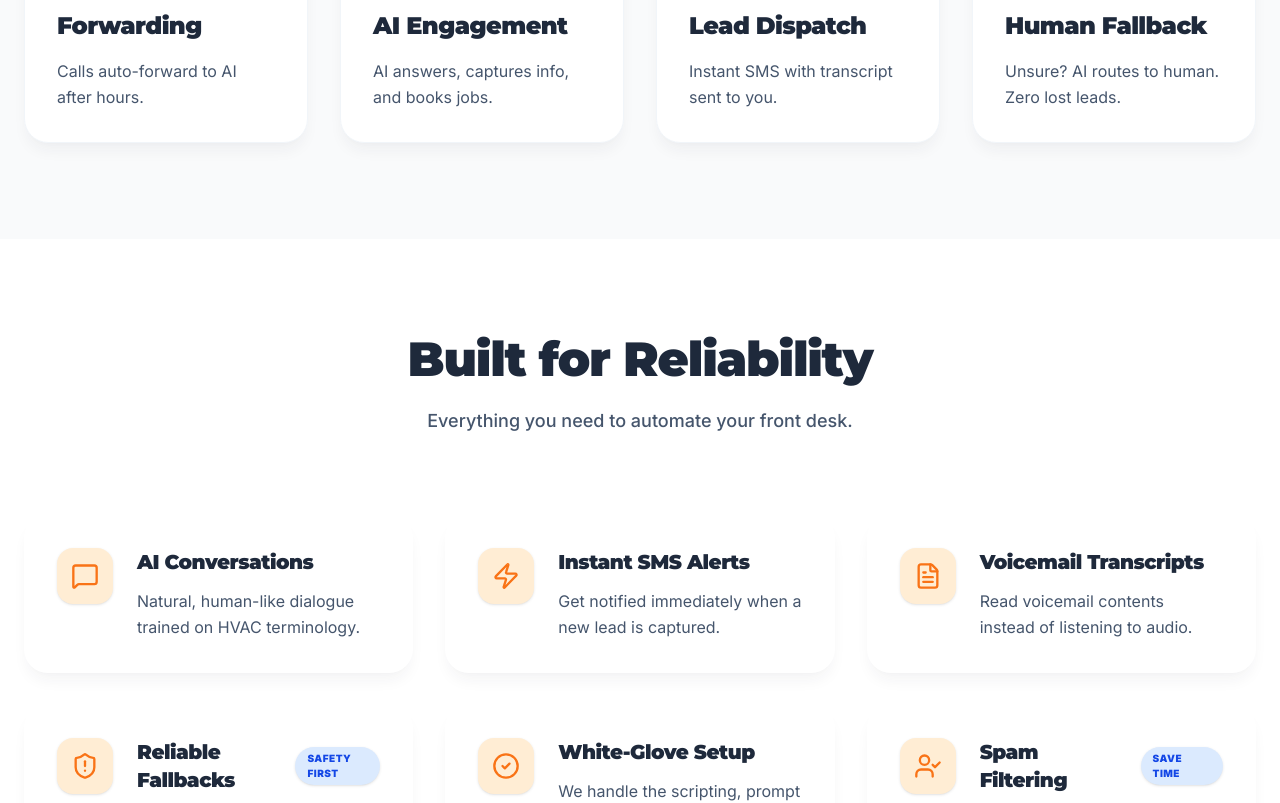
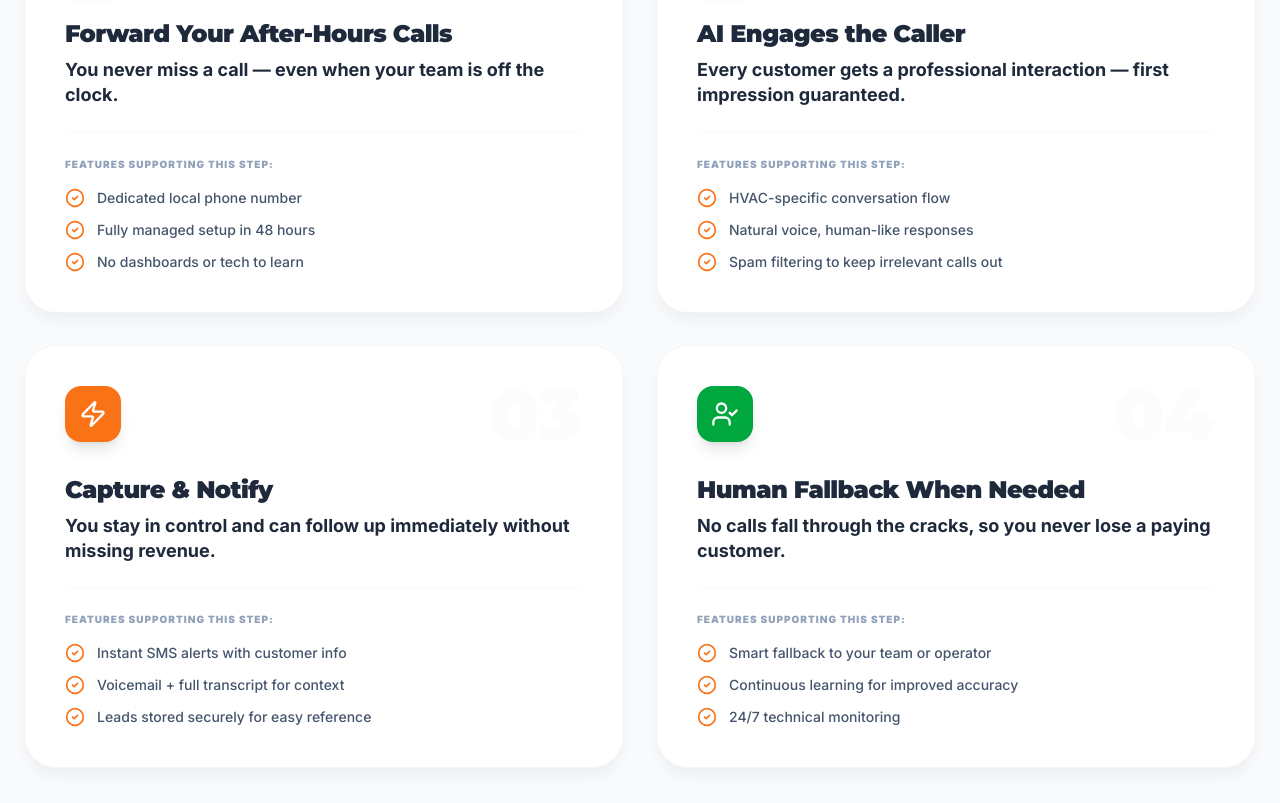
Before and after one commit to denegria/AI-Receptionist-Site, a Next.js app: page / in a window 1280 px wide. Shown: the part 1680-2483 px from the top of the page. Built offline with nearby package versions, Linux system fonts and the light colour scheme.

Commit message:
Integrated How It Works and Features into outcome-first flow

```diff
--- a/app/page.tsx
+++ b/app/page.tsx
@@ -85,7 +85,6 @@ export default function LandingPage() {
               className="hidden md:flex items-center gap-8"
             >
               <a href="#how-it-works" className="text-sm font-semibold hover:text-cta transition-colors">How It Works</a>
-              <a href="#features" className="text-sm font-semibold hover:text-cta transition-colors">Features</a>
               <a href="#pricing" className="text-sm font-semibold hover:text-cta transition-colors">Pricing</a>
               <a href="#contact" className="bg-cta text-white px-6 py-2.5 rounded-xl font-bold text-sm hover:bg-orange-600 transition-all shadow-cta-glow">
                 Get Started
@@ -115,7 +114,6 @@ export default function LandingPage() {
             >
               <div className="px-4 py-6 space-y-4">
                 <a href="#how-it-works" className="block text-base font-bold" onClick={() => setIsMenuOpen(false)}>How It Works</a>
-                <a href="#features" className="block text-base font-bold" onClick={() => setIsMenuOpen(false)}>Features</a>
                 <a href="#pricing" className="block text-base font-bold" onClick={() => setIsMenuOpen(false)}>Pricing</a>
                 <a href="#contact" className="block w-full text-center bg-cta text-white px-5 py-3 rounded-xl font-bold shadow-cta-glow" onClick={() => setIsMenuOpen(false)}>
                   Get Started Now
@@ -213,7 +211,7 @@ export default function LandingPage() {
         </div>
       </section>
 
-      {/* How It Works */}
+      {/* Integrated How It Works & Features Flow */}
       <section id="how-it-works" className="py-24 bg-bg-gray overflow-hidden">
         <div className="max-w-7xl mx-auto px-4 sm:px-6">
           <motion.div
@@ -222,38 +220,43 @@ export default function LandingPage() {
             viewport={{ once: true }}
             className="text-center mb-20"
           >
-            <h2 className="font-headline text-4xl md:text-5xl font-black mb-6 tracking-tight">How it Works</h2>
-            <p className="text-slate-600 max-w-2xl mx-auto text-lg">Seamless integration with your existing workflow.</p>
+            <h2 className="font-headline text-4xl md:text-5xl font-black mb-6 tracking-tight">How It Works</h2>
+            <p className="text-slate-600 max-w-2xl mx-auto text-lg font-medium">A complete front-office automation built specifically for HVAC pros.</p>
           </motion.div>
 
-          <div className="grid md:grid-cols-4 gap-8 relative">
-            {/* Connecting Line (Desktop) */}
-            <div className="hidden md:block absolute top-12 left-0 w-full h-0.5 bg-slate-200 -z-10"></div>
-
+          <div className="grid md:grid-cols-2 gap-8">
             {[
               {
+                step: "01",
+                title: "Forward Your After-Hours Calls",
+                benefit: "You never miss a call — even when your team is off the clock.",
+                features: ["Dedicated local phone number", "Fully managed setup in 48 hours", "No dashboards or tech to learn"],
                 icon: PhoneCall,
-                title: "Forwarding",
-                desc: "Calls auto-forward to AI after hours.",
-                step: "01"
+                color: "bg-blue-600"
               },
               {
+                step: "02",
+                title: "AI Engages the Caller",
+                benefit: "Every customer gets a professional interaction — first impression guaranteed.",
+                features: ["HVAC-specific conversation flow", "Natural voice, human-like responses", "Spam filtering to keep irrelevant calls out"],
                 icon: Bot,
-                title: "AI Engagement",
-                desc: "AI answers, captures info, and books jobs.",
-                step: "02"
+                color: "bg-primary"
               },
               {
-                icon: MessageSquare,
-                title: "Lead Dispatch",
-                desc: "Instant SMS with transcript sent to you.",
-                step: "03"
+                step: "03",
+                title: "Capture & Notify",
+                benefit: "You stay in control and can follow up immediately without missing revenue.",
+                features: ["Instant SMS alerts with customer info", "Voicemail + full transcript for context", "Leads stored securely for easy reference"],
+                icon: Zap,
+                color: "bg-cta"
               },
               {
+                step: "04",
+                title: "Human Fallback When Needed",
+                benefit: "No calls fall through the cracks, so you never lose a paying customer.",
+                features: ["Smart fallback to your team or operator", "Continuous learning for improved accuracy", "24/7 technical monitoring"],
                 icon: UserCheck,
-                title: "Human Fallback",
-                desc: "Unsure? AI routes to human. Zero lost leads.",
-                step: "04"
+                color: "bg-green-600"
               }
             ].map((item, i) => (
               <motion.div
@@ -262,65 +265,31 @@ export default function LandingPage() {
                 whileInView={{ opacity: 1, y: 0 }}
                 viewport={{ once: true }}
                 transition={{ duration: 0.5, delay: i * 0.1 }}
-                className="bg-white p-8 rounded-3xl shadow-saas border border-slate-100 relative group hover:shadow-xl transition-all duration-300"
+                className="bg-white p-10 rounded-[32px] shadow-saas border border-slate-100 relative group flex flex-col h-full"
               >
-                <div className="w-14 h-14 bg-primary text-white rounded-2xl flex items-center justify-center mb-8 text-xl font-bold shadow-lg shadow-slate-900/10 z-10 relative group-hover:bg-cta group-hover:scale-110 transition-all">
+                <div className={`w-14 h-14 ${item.color} text-white rounded-2xl flex items-center justify-center mb-8 shadow-lg z-10 relative group-hover:scale-110 transition-transform`}>
                   <item.icon className="w-7 h-7" />
                 </div>
-                <div className="absolute top-8 right-8 text-7xl font-headline font-black text-slate-100 opacity-20 select-none group-hover:text-cta/10 transition-colors">
+
+                <div className="absolute top-8 right-10 text-7xl font-headline font-black text-slate-100 opacity-20 select-none group-hover:text-slate-200 transition-colors">
                   {item.step}
                 </div>
-                <h3 className="font-headline text-2xl font-black mb-4 tracking-tight">{item.title}</h3>
-                <p className="text-slate-600 text-base leading-relaxed">{item.desc}</p>
-              </motion.div>
-            ))}
-          </div>
-        </div>
-      </section>
 
-      {/* Features Grid */}
-      <section id="features" className="py-24 overflow-hidden">
-        <div className="max-w-7xl mx-auto px-4 sm:px-6">
-          <motion.div
-            initial={{ opacity: 0, y: 20 }}
-            whileInView={{ opacity: 1, y: 0 }}
-            viewport={{ once: true }}
-            className="text-center mb-20"
-          >
-            <h2 className="font-headline text-4xl md:text-5xl font-black mb-6 tracking-tight">Built for Reliability</h2>
-            <p className="text-slate-600 max-w-2xl mx-auto text-lg font-medium">Everything you need to automate your front desk.</p>
-          </motion.div>
+                <div className="flex-grow">
+                  <h3 className="font-headline text-2xl font-black mb-2 tracking-tight">{item.title}</h3>
+                  <p className="text-primary font-bold text-lg mb-6 leading-snug">{item.benefit}</p>
 
-          <div className="grid sm:grid-cols-2 lg:grid-cols-3 gap-8">
-            {[
-              { icon: MessageSquare, title: "AI Conversations", desc: "Natural, human-like dialogue trained on HVAC terminology." },
-              { icon: Zap, title: "Instant SMS Alerts", desc: "Get notified immediately when a new lead is captured." },
-              { icon: FileText, title: "Voicemail Transcripts", desc: "Read voicemail contents instead of listening to audio." },
-              { icon: ShieldAlert, title: "Reliable Fallbacks", desc: "Intelligent routing to humans if the AI gets stuck.", badge: "Safety First" },
-              { icon: CheckCircle2, title: "White-Glove Setup", desc: "We handle the scripting, prompt tuning, and phone setup." },
-              { icon: UserCheck, title: "Spam Filtering", desc: "AI automatically screens out robocalls and solicitors.", badge: "Save Time" }
-            ].map((feature, i) => (
-              <motion.div
-                key={i}
-                initial={{ opacity: 0, scale: 0.95 }}
-                whileInView={{ opacity: 1, scale: 1 }}
-                viewport={{ once: true }}
-                transition={{ duration: 0.4, delay: i * 0.05 }}
-                className="flex gap-6 p-8 rounded-3xl hover:bg-bg-gray transition-all shadow-saas relative overflow-hidden group border border-transparent hover:border-slate-200"
-              >
-                <div className="w-14 h-14 shrink-0 bg-orange-100 text-cta rounded-2xl flex items-center justify-center group-hover:bg-cta group-hover:text-white transition-all duration-300 shadow-sm">
-                  <feature.icon className="w-7 h-7" />
-                </div>
-                <div>
-                  <div className="flex items-center gap-3 mb-3">
-                    <h3 className="font-headline font-black text-xl tracking-tight">{feature.title}</h3>
-                    {feature.badge && (
-                      <span className="text-[10px] font-black uppercase tracking-wider bg-blue-100 text-blue-700 px-3 py-1 rounded-full shadow-sm">
-                        {feature.badge}
-                      </span>
-                    )}
+                  <div className="space-y-4 pt-6 border-t border-slate-50">
+                    <p className="text-[10px] font-black uppercase tracking-widest text-slate-400">Features supporting this step:</p>
+                    <ul className="space-y-3">
+                      {item.features.map((feature, idx) => (
+                        <li key={idx} className="flex items-start gap-3 text-slate-600 font-medium text-sm">
+                          <CheckCircle2 className="w-5 h-5 text-cta shrink-0" />
+                          {feature}
+                        </li>
+                      ))}
+                    </ul>
                   </div>
-                  <p className="text-slate-600 text-base leading-relaxed">{feature.desc}</p>
                 </div>
               </motion.div>
             ))}
```
